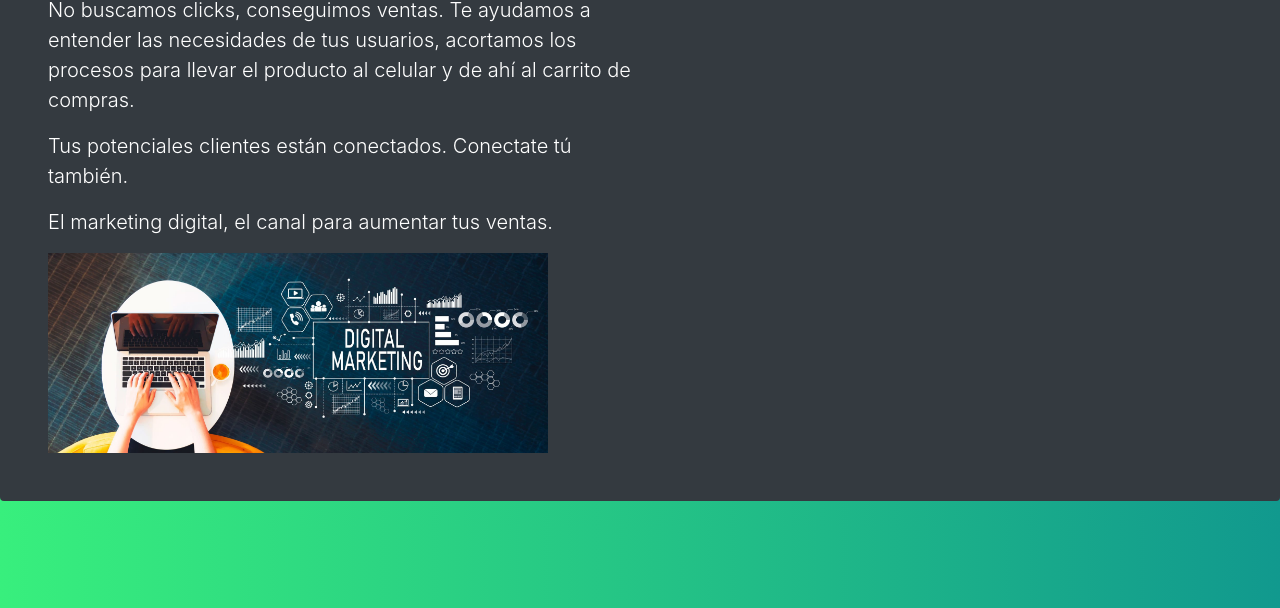
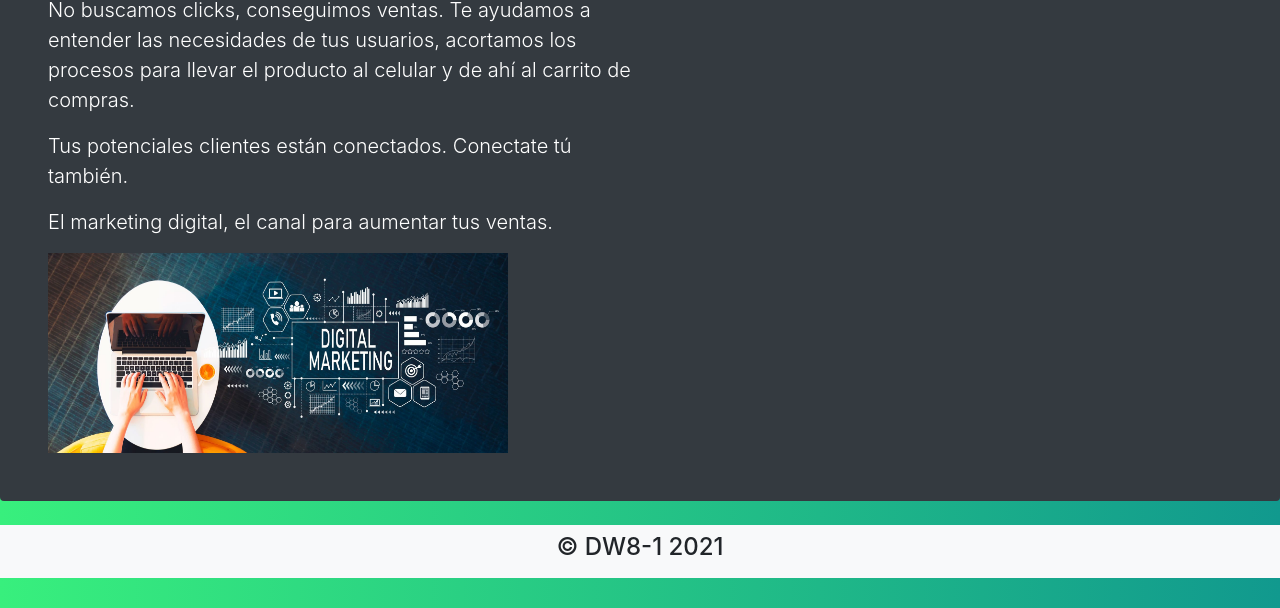
Before and after one commit to Ainnat/Practica, a plain HTML site: page index.html in a window 1280 px wide. Shown: the part 192-800 px from the top of the page. Drawn offline with nearby package versions, Linux system fonts and the light colour scheme.

Commit message:
Add files via upload

```diff
--- a/index.html
+++ b/index.html
@@ -79,7 +79,7 @@
 				      </p>
 				      <p class="lead my-3">El marketing digital, el canal para aumentar tus ventas. </p>
 				      <div>
-				      	<img src="public/img/ma.jpg" height="200px" width="500px" class="responsive animate__bounceIn" alt="">
+				      	<img src="public/img/ma.jpg" height="200" width="460" class="responsive animate__bounceIn" alt="">
 				      </div>
 
 				    </div>
@@ -89,6 +89,11 @@
 			</div>
 		</div>
 
+	    <!-- SECCION FOOTER-->
+		<footer class="bg-light text-center p-2">
+		    <p class="h4">&copy; DW8-1 2021</p>
+		</footer>
+
 	    <script src="https://code.jquery.com/jquery-3.5.1.slim.min.js" integrity="sha384-DfXdz2htPH0lsSSs5nCTpuj/zy4C+OGpamoFVy38MVBnE+IbbVYUew+OrCXaRkfj" crossorigin="anonymous"></script>
     	<script src="https://cdn.jsdelivr.net/npm/popper.js@1.16.1/dist/umd/popper.min.js" integrity="sha384-9/reFTGAW83EW2RDu2S0VKaIzap3H66lZH81PoYlFhbGU+6BZp6G7niu735Sk7lN" crossorigin="anonymous"></script>
     	<script src="https://cdn.jsdelivr.net/npm/bootstrap@4.5.3/dist/js/bootstrap.min.js" integrity="sha384-w1Q4orYjBQndcko6MimVbzY0tgp4pWB4lZ7lr30WKz0vr/aWKhXdBNmNb5D92v7s" crossorigin="anonymous"></script>
```
